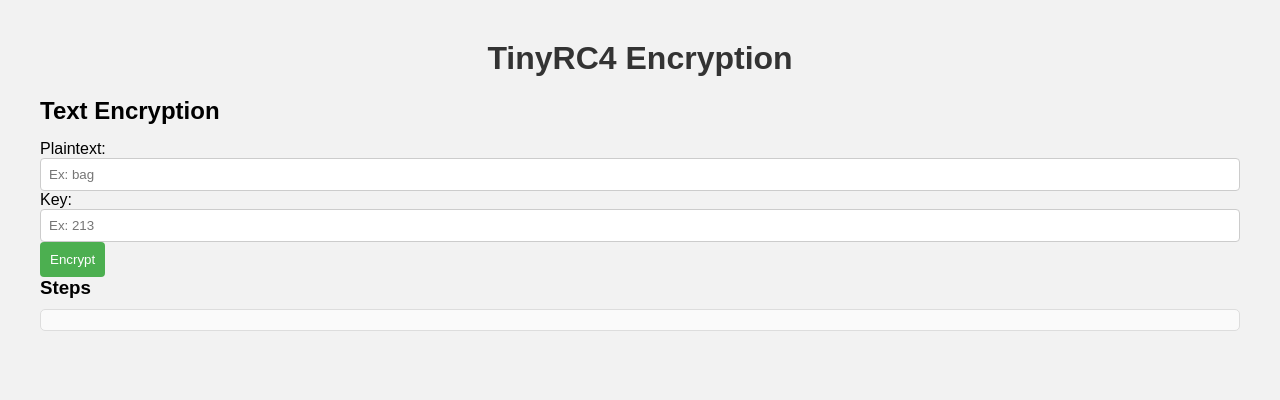
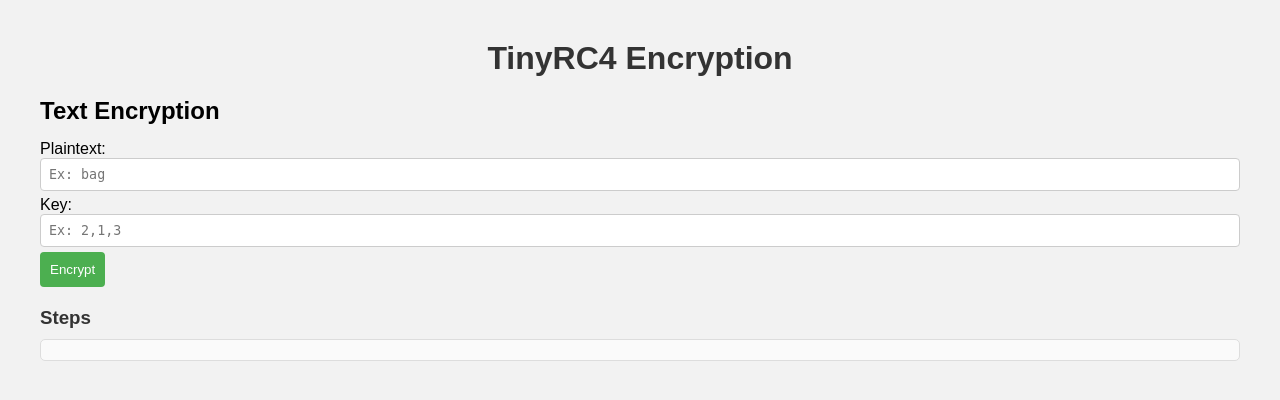
Before and after one commit to VietHung48/TinyRC4, a Flask app: template templates/tiny_rc4_only.html in a window 1280 px wide. Shown: the top 400 px of the page. Run offline with Flask 3, Linux system fonts and the light colour scheme; the template is opened without the code that fills it, so the values that code supplies are empty.

Commit message:
initial commit

```diff
--- a/main.py
+++ b/main.py
@@ -116,7 +116,7 @@ def index():
 
 
         image_result=image_result,
-        image_steps=image_steps
+        image_steps=image_steps, key = key
     )
 
 @app.route('/uploads/<filename>')
--- a/static/css/styles.css
+++ b/static/css/styles.css
@@ -157,3 +157,11 @@ li:last-child{
 .result-text div{
     padding:4px 0;
 }
+input[type="text"]{
+    font-family:monospace;
+    margin-bottom: 5px;
+}
+h3{
+    margin-top: 20px;
+    color: #333;
+}
--- a/templates/index.html
+++ b/templates/index.html
@@ -23,7 +23,7 @@
 
           <div class="form-group">
             <label>Key:</label>
-            <input type="text" name="key" placeholder="Ex: 213" />
+            <input type="text" name="key" placeholder="Ex: 2,1,3" />
           </div>
 
           <button type="submit">Encrypt</button>
@@ -32,6 +32,7 @@
           {% if result %}
             <h3>Results</h3>
             <div class="result-text">
+              <div>Key: {{ key }}</div>
               <div>Cipher: {{ result }}</div>
               <div>Cipher Text: {{ cipher_text }}</div>
               <div>Decrypted: {{ decrypted }}</div>
--- a/templates/tiny_rc4_only.html
+++ b/templates/tiny_rc4_only.html
@@ -2,23 +2,25 @@
 <html>
   <head>
     <title>TinyRC4 Encryption</title>
-    <link rel="stylesheet" href="{{ url_for('static', filename='css/styles.css') }}">
-    <link rel="icon" href="{{ url_for('static', filename='favicon/favicon.ico') }}" type="image/x-icon">
+    <link rel="stylesheet" href="{{ url_for('static', filename='css/styles.css') }}" />
+    <link rel="icon" href="{{ url_for('static', filename='favicon/favicon.ico') }}" type="image/x-icon" />
   </head>
   <body>
     <h1>TinyRC4 Encryption</h1>
     <h2>Text Encryption</h2>
     <form method="post">
-      Plaintext:<input type="text" name="plaintext" placeholder="Ex: bag"/>
-      Key:<input type="text" name="key" placeholder="Ex: 213"/>
+      Plaintext:<input type="text" name="plaintext" placeholder="Ex: bag" />Key:<input type="text" name="key" placeholder="Ex: 2,1,3" />
       <button type="submit">Encrypt</button>
     </form>
     {% if result %}
+
       <h3>Results</h3>
+      {% if key %}
+        <p>Key: {{ key }}</p>
+      {% endif %}
       <p>Cipher: {{ result }}</p>
       <p>Cipher Text: {{ cipher_text }}</p>
       <p>Decrypted: {{ decrypted }}</p>
-
     {% endif %}
     <h3>Steps</h3>
     <ul>
--- a/tiny_rc4.py
+++ b/tiny_rc4.py
@@ -76,6 +76,7 @@ def index():
     cipher_text = None
     decrypted = None
     steps = []
+    key = None
     if request.method == "POST":
         if "plaintext" in request.form:
             plaintext = request.form["plaintext"]
@@ -93,7 +94,7 @@ def index():
         result=result,
         cipher_text=cipher_text,
         decrypted=decrypted,
-        steps=steps
+        steps=steps, key = key
     )
 if __name__ == "__main__":
     app.run(debug=True)
```
